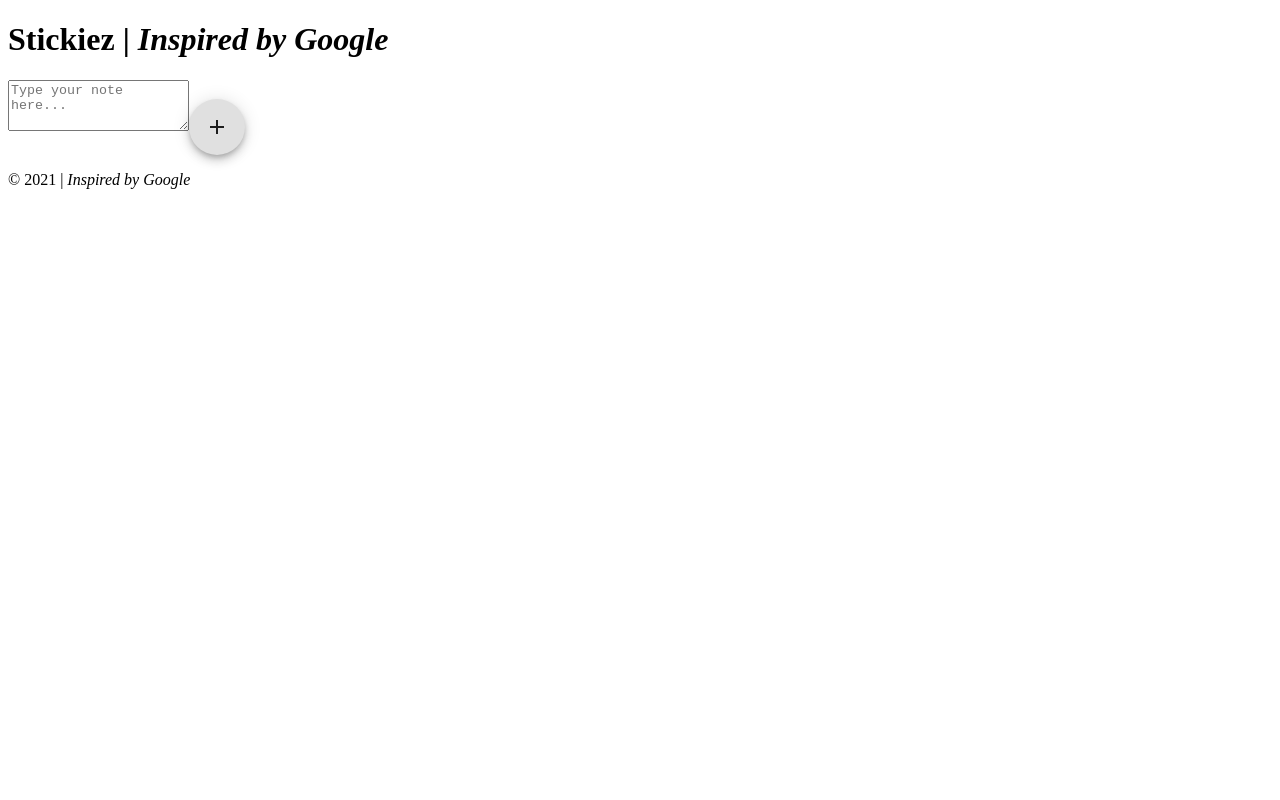
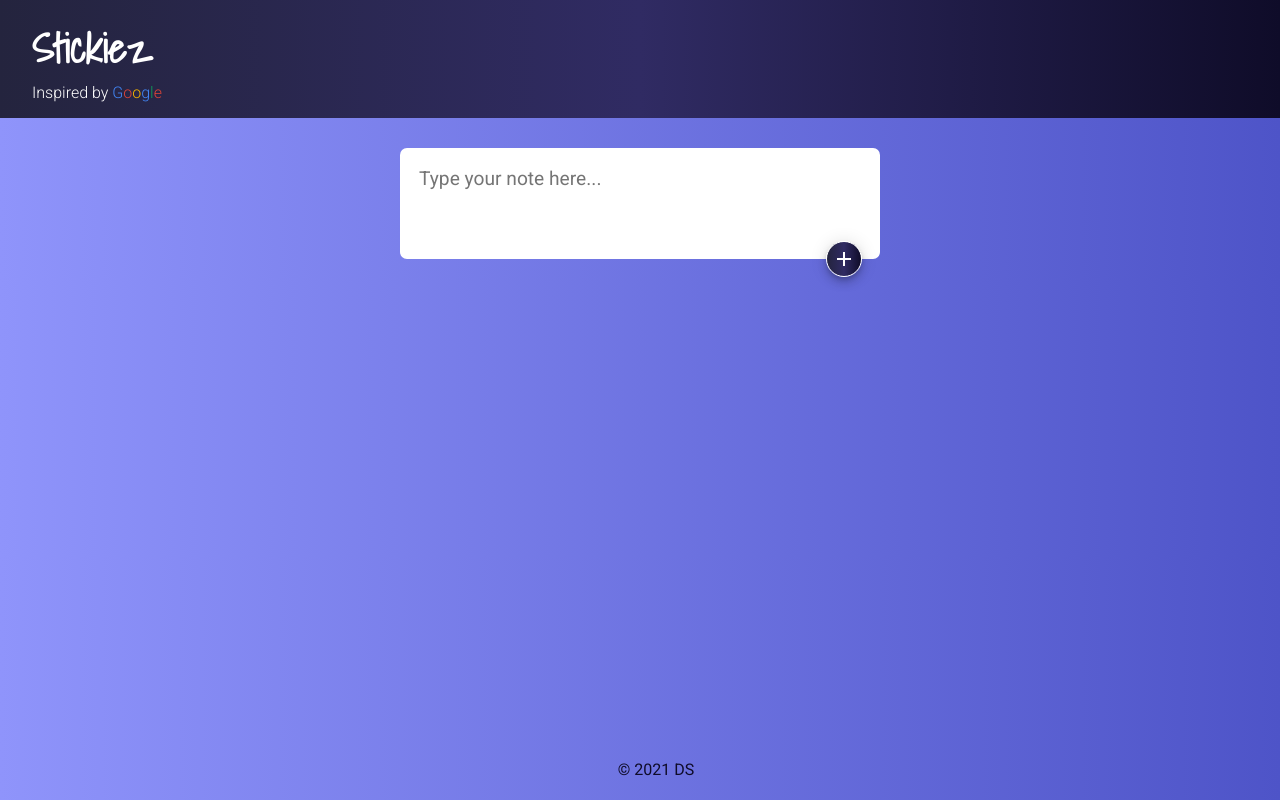
Before and after one commit to danrsidd/google-keep-react-clone, a React (Create React App) app: page / in a window 1280 px wide. Built offline with nearby package versions, Linux system fonts and the light colour scheme.

Commit message:
Finalize Styles

```diff
--- a/public/index.html
+++ b/public/index.html
@@ -4,14 +4,17 @@
     <meta charset="utf-8" />
     <link rel="icon" href="%PUBLIC_URL%/favicon.ico" />
     <meta name="viewport" content="width=device-width, initial-scale=1" />
-    <meta name="theme-color" content="#000000" />
     <meta
-      name="description"
-      content="Google Keep React Clone"
+    name="description"
+    content="Google Keep React Clone"
     />
     <link rel="apple-touch-icon" href="%PUBLIC_URL%/logo192.png" />
     <link rel="manifest" href="%PUBLIC_URL%/manifest.json" />
     <title>Stickiez | Inspired by Google</title>
+    <link rel="preconnect" href="https://fonts.gstatic.com">
+<link href="https://fonts.googleapis.com/css2?family=Roboto:ital,wght@0,100;0,300;0,400;0,500;0,700;0,900;1,100;1,300;1,400;1,500;1,700;1,900&display=swap" rel="stylesheet">
+<link href="https://fonts.googleapis.com/css2?family=Shadows+Into+Light&display=swap" rel="stylesheet">
+<link rel="stylesheet" href="styles.css">
   </head>
   <body>
     <noscript>You need to enable JavaScript to run this app.</noscript>
--- a/public/styles.css
+++ b/public/styles.css
@@ -0,0 +1,169 @@
+* {
+  -webkit-box-sizing: border-box;
+          box-sizing: border-box;
+  margin: 0;
+  padding: 0;
+}
+
+html {
+  font-family: 'Roboto', sans-serif;
+}
+
+body {
+  background: #4e54c8;
+  /* fallback for old browsers */
+  /* Chrome 10-25, Safari 5.1-6 */
+  background: -webkit-gradient(linear, left top, right top, from(#8f94fb), to(#4e54c8));
+  background: linear-gradient(to right, #8f94fb, #4e54c8);
+  /* W3C, IE 10+/ Edge, Firefox 16+, Chrome 26+, Opera 12+, Safari 7+ */
+  padding: 0 16px;
+}
+
+header {
+  background: #0f0c29;
+  /* fallback for old browsers */
+  /* Chrome 10-25, Safari 5.1-6 */
+  background: -webkit-gradient(linear, left top, right top, from(#24243e), color-stop(#302b63), to(#0f0c29));
+  background: linear-gradient(to right, #24243e, #302b63, #0f0c29);
+  /* W3C, IE 10+/ Edge, Firefox 16+, Chrome 26+, Opera 12+, Safari 7+ */
+  margin: auto -16px;
+  padding: 16px 32px;
+}
+
+header h1 {
+  color: #fff;
+  font-family: 'Shadows Into Light', cursive;
+  font-size: 2.5rem;
+  margin-bottom: 3px;
+}
+
+header p {
+  font-weight: 300;
+  margin: auto;
+}
+
+header .inspired-by {
+  color: #fff;
+}
+
+header .google-g {
+  color: #4285F4;
+}
+
+header .google-o {
+  color: #DB4437;
+}
+
+header .google-second-o {
+  color: #F4B400;
+}
+
+header .google-second-g {
+  color: #4285F4;
+}
+
+header .google-l {
+  color: #0F9D58;
+}
+
+header .google-e {
+  color: #DB4437;
+}
+
+footer {
+  position: absolute;
+  text-align: center;
+  bottom: 0;
+  width: 100%;
+  height: 2.5rem;
+}
+
+footer p {
+  color: #0f0c29;
+}
+
+.note {
+  background: #fff;
+  border-radius: 7px;
+  padding: 10px;
+  width: 240px;
+  margin: 16px;
+  float: left;
+}
+
+.note h1 {
+  font-size: 1.1em;
+  margin-bottom: 6px;
+}
+
+.note p {
+  font-size: 1.1em;
+  margin-bottom: 10px;
+  white-space: pre-wrap;
+  word-wrap: break-word;
+}
+
+.note button {
+  position: relative;
+  float: right;
+  margin-right: 5px;
+  color: #DB4437;
+  background-color: #fff;
+  font-size: 1.5rem;
+  border: none;
+  width: 36px;
+  height: 36px;
+  cursor: pointer;
+  outline: none;
+}
+
+form.create-note {
+  position: relative;
+  width: 480px;
+  margin: 30px auto 20px auto;
+  background: #fff;
+  padding: 15px;
+  border-radius: 7px;
+}
+
+form.create-note input,
+form.create-note textarea {
+  width: 100%;
+  border: none;
+  padding: 4px;
+  outline: none;
+  font-size: 1.2em;
+  font-family: inherit;
+  resize: none;
+}
+
+form.create-note button {
+  position: absolute;
+  right: 18px;
+  bottom: -18px;
+  background: #0f0c29;
+  /* fallback for old browsers */
+  /* Chrome 10-25, Safari 5.1-6 */
+  background: -webkit-gradient(linear, left top, right top, from(#24243e), color-stop(#302b63), to(#0f0c29));
+  background: linear-gradient(to right, #24243e, #302b63, #0f0c29);
+  /* W3C, IE 10+/ Edge, Firefox 16+, Chrome 26+, Opera 12+, Safari 7+ */
+  color: #fff;
+  border: 1px solid #fff;
+  border-radius: 50%;
+  width: 36px;
+  height: 36px;
+  cursor: pointer;
+  outline: none;
+}
+
+form.create-note button:hover {
+  background: #4e54c8;
+  /* fallback for old browsers */
+  /* Chrome 10-25, Safari 5.1-6 */
+  background: -webkit-gradient(linear, left top, right top, from(#8f94fb), to(#4e54c8));
+  background: linear-gradient(to right, #8f94fb, #4e54c8);
+  /* W3C, IE 10+/ Edge, Firefox 16+, Chrome 26+, Opera 12+, Safari 7+ */
+  border: 1px solid #0f0c29;
+  color: #0f0c29;
+}
+/*# sourceMappingURL=styles.css.map */
--- /dev/null
+++ b/public/styles.scss
@@ -0,0 +1,160 @@
+$dark-blue: #03045e;
+$medium-blue: #0077b6;
+$light-blue: #caf0f8;
+$white: #fff;
+
+$google-blue: #4285F4;
+$google-red: #DB4437;
+$google-yellow: #F4B400;
+$google-green: #0F9D58;
+
+* {
+    box-sizing: border-box;
+    margin: 0;
+    padding:0;
+}
+
+html {
+    font-family: 'Roboto', sans-serif;
+}
+
+body {
+    background: #4e54c8;  /* fallback for old browsers */
+    background: -webkit-linear-gradient(to right, #8f94fb, #4e54c8);  /* Chrome 10-25, Safari 5.1-6 */
+    background: linear-gradient(to right, #8f94fb, #4e54c8); /* W3C, IE 10+/ Edge, Firefox 16+, Chrome 26+, Opera 12+, Safari 7+ */
+    padding: 0 16px;
+}
+
+header {
+    background: #0f0c29;  /* fallback for old browsers */
+    background: -webkit-linear-gradient(to right, #24243e, #302b63, #0f0c29);  /* Chrome 10-25, Safari 5.1-6 */
+    background: linear-gradient(to right, #24243e, #302b63, #0f0c29); /* W3C, IE 10+/ Edge, Firefox 16+, Chrome 26+, Opera 12+, Safari 7+ */
+
+    margin: auto -16px;
+    padding: 16px 32px;
+
+    h1 {
+        color: $white;
+        font-family: 'Shadows Into Light', cursive;
+        font-size:2.5rem;
+        margin-bottom: 3px;
+    }
+    p {
+        font-weight: 300;
+        margin: auto;
+    }
+
+    .inspired-by {
+        color: $white;
+    }
+
+    .google-g {
+        color: $google-blue;
+    }
+    .google-o {
+        color: $google-red;
+    }
+    .google-second-o {
+        color: $google-yellow;
+    }
+    .google-second-g {
+        color: $google-blue;
+    }
+    .google-l {
+        color: $google-green;
+    }
+    .google-e {
+        color: $google-red;
+    }
+}
+
+footer {
+    position: absolute;
+    text-align: center;
+    bottom: 0;
+    width: 100%;
+    height: 2.5rem;
+
+    p {
+        color: #0f0c29;
+    }
+
+}
+
+.note {
+    background: #fff;
+    border-radius: 7px;
+    padding: 10px;
+    width: 240px;
+    margin: 16px;
+    float: left;
+
+    h1 {
+        font-size: 1.1em;
+        margin-bottom: 6px;
+    }
+
+    p {
+        font-size: 1.1em;
+        margin-bottom: 10px;
+        white-space: pre-wrap;
+        word-wrap: break-word;
+    }
+
+    button {
+        position: relative;
+        float: right;
+        margin-right: 5px;
+        color: $google-red;
+        background-color: $white;
+        font-size: 1.5rem;
+        border: none;
+        width: 36px;
+        height: 36px;
+        cursor: pointer;
+        outline: none;
+    }
+}
+
+form.create-note {
+  position: relative;
+  width: 480px;
+  margin: 30px auto 20px auto;
+  background: #fff;
+  padding: 15px;
+  border-radius: 7px;
+}
+form.create-note input,
+form.create-note textarea {
+  width: 100%;
+  border: none;
+  padding: 4px;
+  outline: none;
+  font-size: 1.2em;
+  font-family: inherit;
+  resize: none;
+}
+form.create-note button {
+    position: absolute;
+    right: 18px;
+    bottom: -18px;
+    background: #0f0c29;  /* fallback for old browsers */
+    background: -webkit-linear-gradient(to right, #24243e, #302b63, #0f0c29);  /* Chrome 10-25, Safari 5.1-6 */
+    background: linear-gradient(to right, #24243e, #302b63, #0f0c29); /* W3C, IE 10+/ Edge, Firefox 16+, Chrome 26+, Opera 12+, Safari 7+ */
+    color: #fff;
+    border: 1px solid $white;
+    border-radius: 50%;
+    width: 36px;
+    height: 36px;
+    cursor: pointer;
+    outline: none;
+
+    &:hover {
+        background: #4e54c8;  /* fallback for old browsers */
+        background: -webkit-linear-gradient(to right, #8f94fb, #4e54c8);  /* Chrome 10-25, Safari 5.1-6 */
+        background: linear-gradient(to right, #8f94fb, #4e54c8); /* W3C, IE 10+/ Edge, Firefox 16+, Chrome 26+, Opera 12+, Safari 7+ */
+        border: 1px solid #0f0c29;
+        color: #0f0c29;
+    }
+
+}
--- a/src/components/App.jsx
+++ b/src/components/App.jsx
@@ -30,6 +30,7 @@
 					<Note
 						key={noteObj.id}
 						id={noteObj.id}
+						title={noteObj.title}
 						content={noteObj.content}
 						onDelete={deleteNote}
 					/>
--- a/src/components/Footer.jsx
+++ b/src/components/Footer.jsx
@@ -4,9 +4,7 @@
 	const currentYear = new Date().getFullYear();
 	return (
 		<footer>
-			<p>
-				© {currentYear} | <em>Inspired by Google</em>
-			</p>
+			<p>© {currentYear} DS</p>
 		</footer>
 	);
 };
--- a/src/components/Header.jsx
+++ b/src/components/Header.jsx
@@ -3,9 +3,16 @@
 const Header = () => {
 	return (
 		<header>
-			<h1>
-				Stickiez | <em>Inspired by Google</em>
-			</h1>
+			<h1>Stickiez</h1>
+			<p>
+				<span class="inspired-by"> Inspired by </span>
+				<span class="google-g">G</span>
+				<span class="google-o">o</span>
+				<span class="google-second-o">o</span>
+				<span class="google-second-g">g</span>
+				<span class="google-l">l</span>
+				<span class="google-e">e</span>
+			</p>
 		</header>
 	);
 };
```
Also changed, not shown: 1 other file (tests, documents, lock files or other folders).
